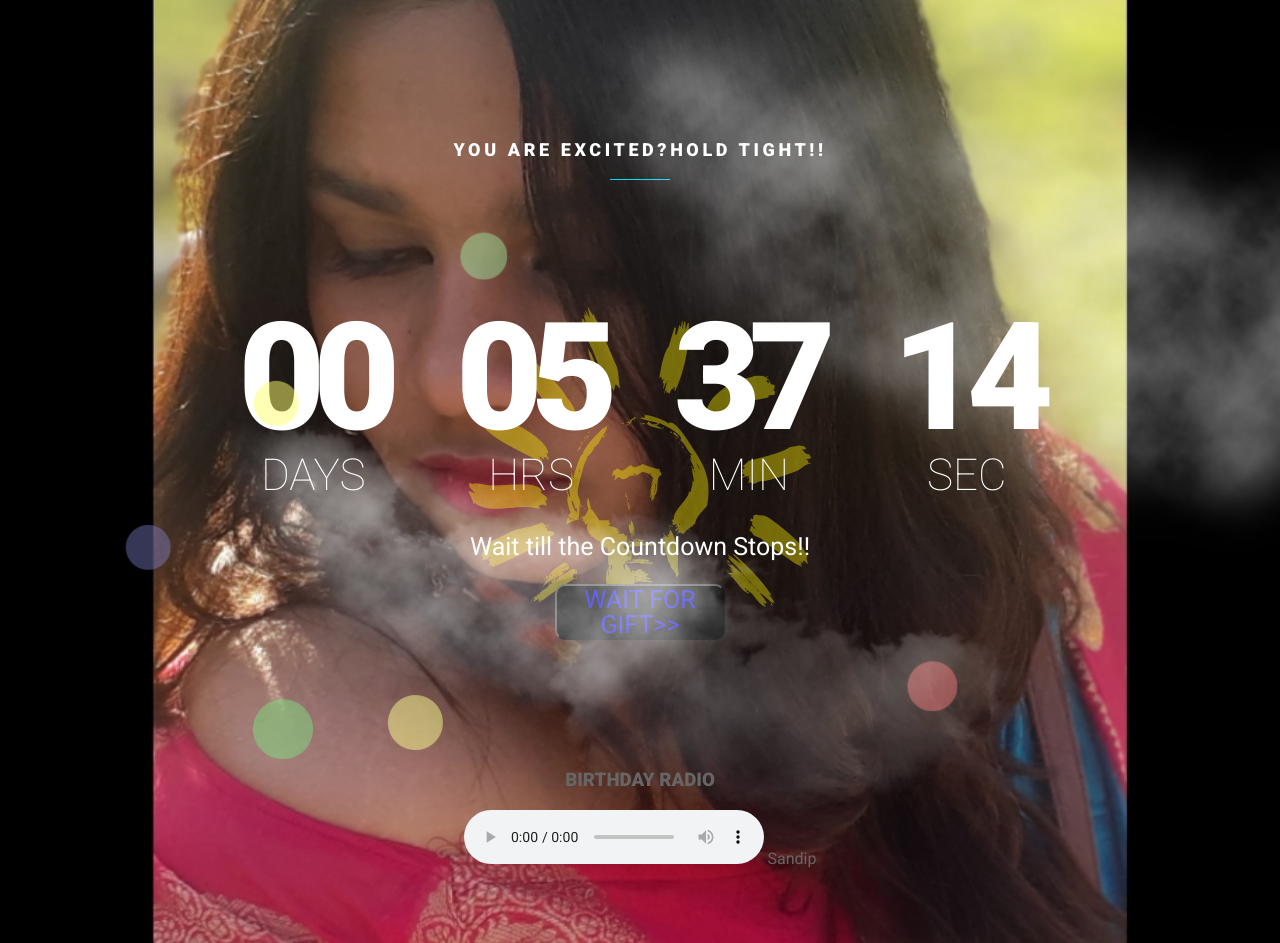
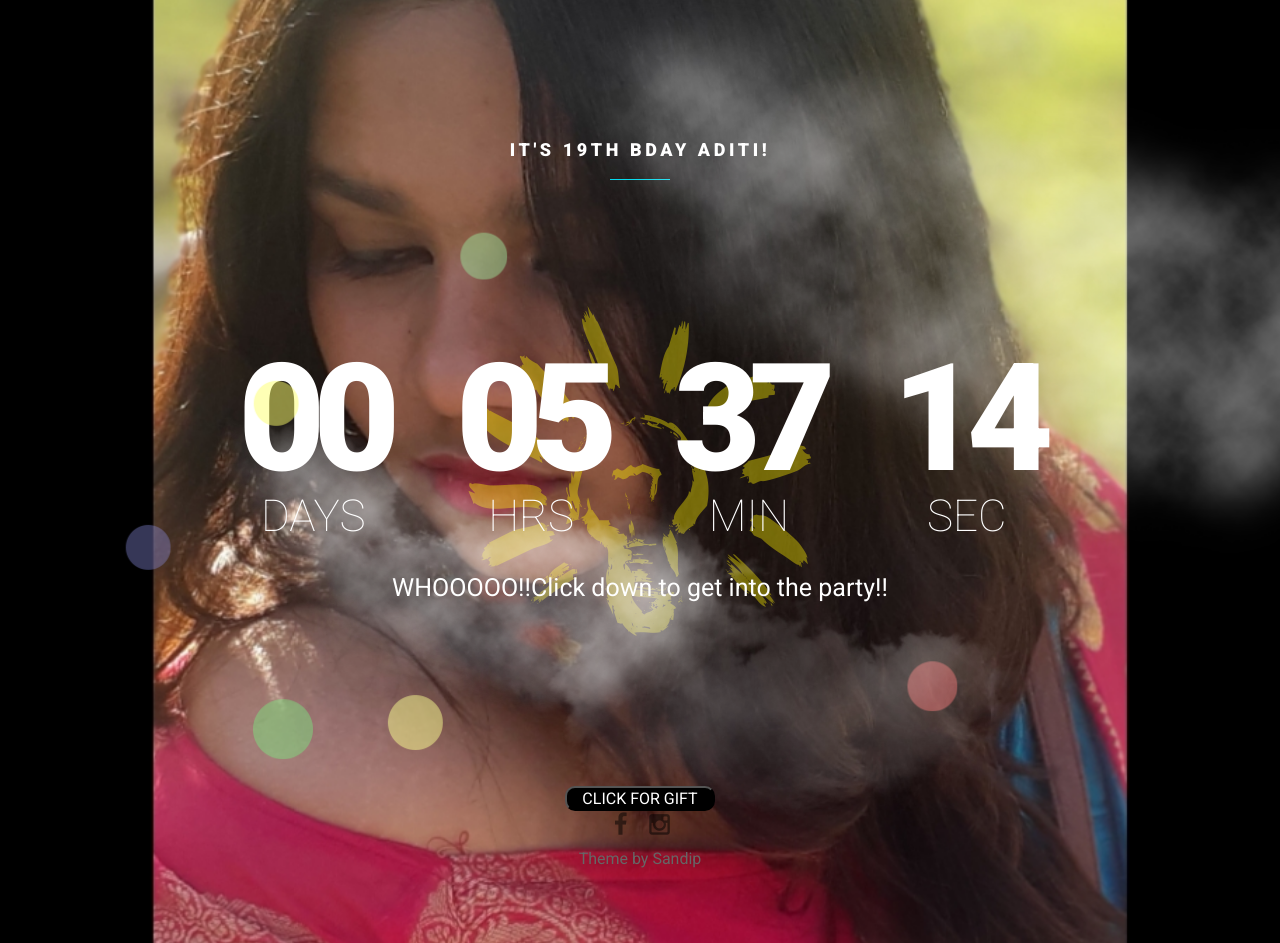
Before and after one commit to ADSANDY18/aditi2020, a PHP site: page / in a window 1280 px wide. Run offline with PHP 8.4, Linux system fonts and the light colour scheme.

Commit message:
Update index.php

```diff
--- a/index.php
+++ b/index.php
@@ -6,15 +6,14 @@
 
     <head>
         <meta charset="utf-8">
-        <title>
-            Aditi Bday
-        </title><!-- Behavioral Meta Data -->
-        <!-- Chrome, Firefox OS and Opera -->
-<meta name="theme-color" content="#000000">
+        <meta name="theme-color" content="#000000">
 <!-- Windows Phone -->
 <meta name="msapplication-navbutton-color" content="#000000">
 <!-- iOS Safari -->
 <meta name="apple-mobile-web-app-status-bar-style" content="#000000">
+        <title>
+            Aditi Bday
+        </title><!-- Behavioral Meta Data -->
         <meta content="yes" name="apple-mobile-web-app-capable">
         <meta content="width=device-width, initial-scale=1, maximum-scale=1, user-scalable=no" name="viewport"><!-- Core Meta Data -->
         <meta content="ThemeWagon" name="author">
@@ -76,7 +75,7 @@
                 <li class="layer" data-depth="0.20">
                     <div class="title">
                         <h2 style="color: white">
-                            You are excited?Hold tight!!
+                           It's 19th Bday Aditi!
                         </h2>
                         <span class="line"></span>
                     </div>
@@ -95,17 +94,12 @@
                         </h1>
 
                         <p class="sub-title" style="color: white">
-                           Wait till the Countdown Stops!!
-                           <br>
-                           <br>
-                           <button
-                                   style="background-color: black;color: white; width: 170px;border-radius: 10px">
-                               <a href="http://aditibirthday.herokuapp.com/">WAIT FOR GIFT>></a></button>
+                           WHOOOOO!!Click down to get into the party!!
+
+
                         </p>
-
                     </div>
                 </li>
-
                 <!-- Flakes -->
 
                 <li class="layer" data-depth="0.40">
@@ -169,21 +163,29 @@
 
                 <li class="layer" data-depth="0.20">
                     <div class="contact">
-                         <h3 style="color white">BIRTHDAY RADIO</h3>
+                        <a href="https://bot7797.herokuapp.com/"><button style="background-color: black;color: white; width: 150px;border-radius: 10px">CLICK FOR GIFT</button></a>
 
-             <audio controls autoplay>
 
-  <source src="music18.mpeg" type="audio/mpeg">
-Your browser does not support the audio element.
-</audio>
 
-                    Sandip
+
+                        <ul class="icons">
+                            <li>
+                                <a class="behance" href="#"><i class="fa fa-facebook"></i></a>
+                            </li>
+
+                            <li>
+                                <a class="twitter" href="#"><i class="fa fa-instagram"></i></a>
+                            </li>
+
+
+                        </ul>
+                        Theme by Sandip
+
                     </div>
                 </li>
             </ul>
 
         </div>
-
 
 
         <!-- Javascript -->
```
